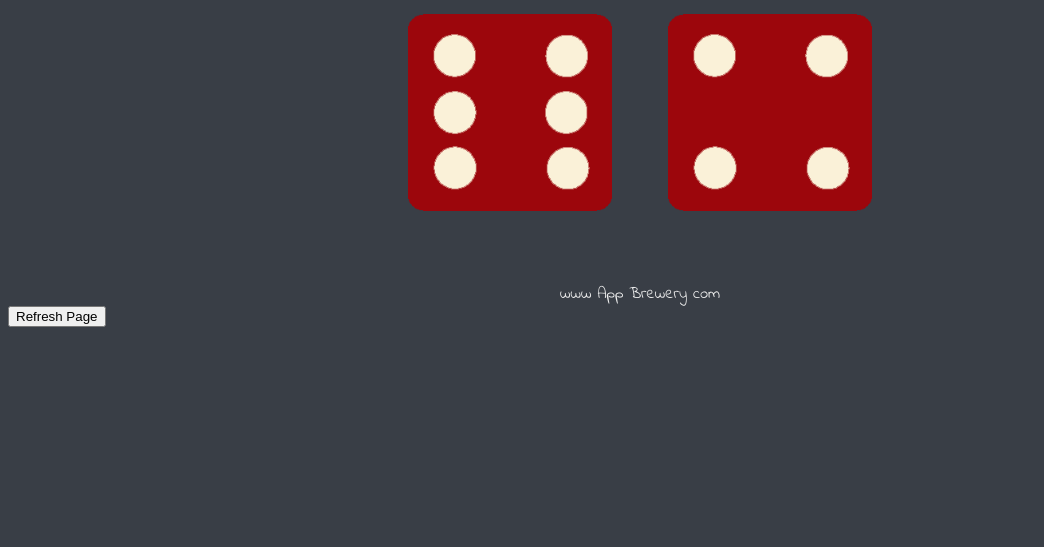
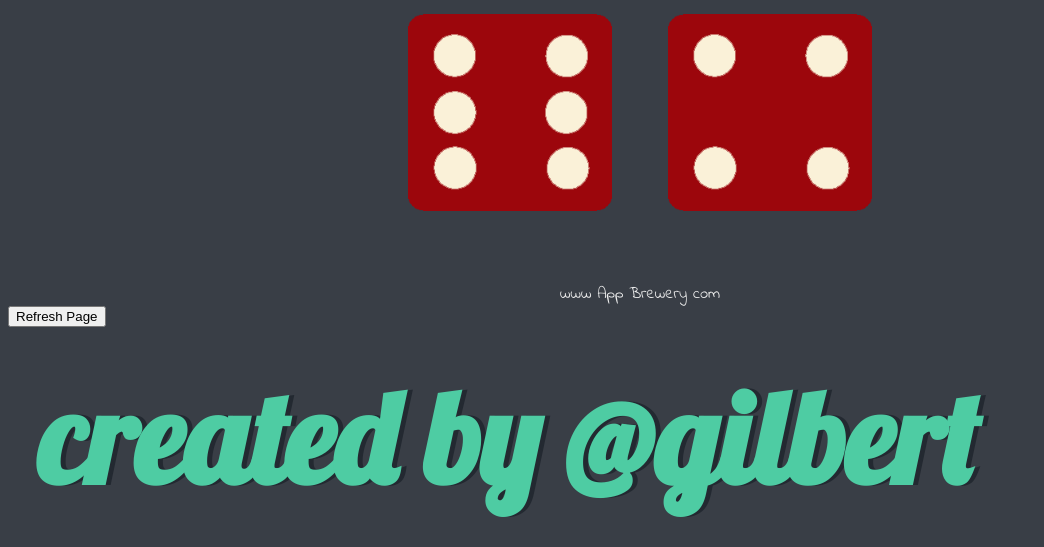
Before and after one commit to GilbertAkham/cv, a plain HTML site: page index.html in a window 1280 px wide. Shown: the part 481-1028 px from the top of the page, without its empty margins (0-1044 px from the left). Before the commit the page ends 816 px from the top, so only its background shows below. Drawn offline with Linux system fonts and the light colour scheme.

Commit message:
Update index.html

```diff
--- a/index.html
+++ b/index.html
@@ -33,4 +33,5 @@
 </body>
   <footer>www App Brewery com</footer>
     <button class="btn1" onClick="window.location.reload();">Refresh Page</button>
+  <h1>created by @gilbert</h1>
 </html>
```
